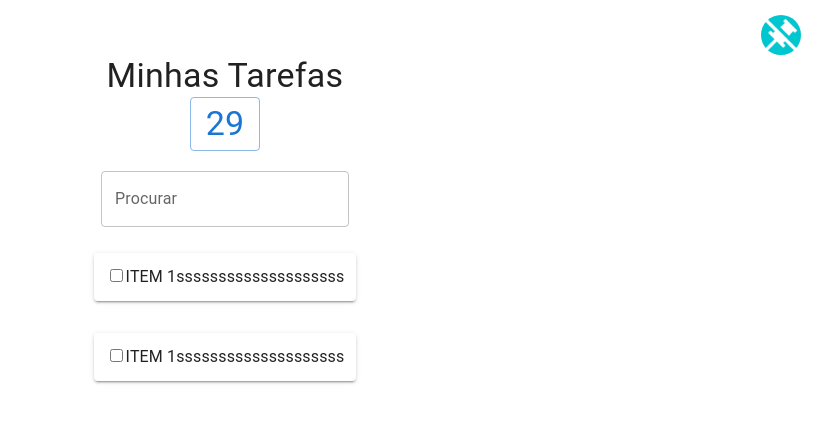
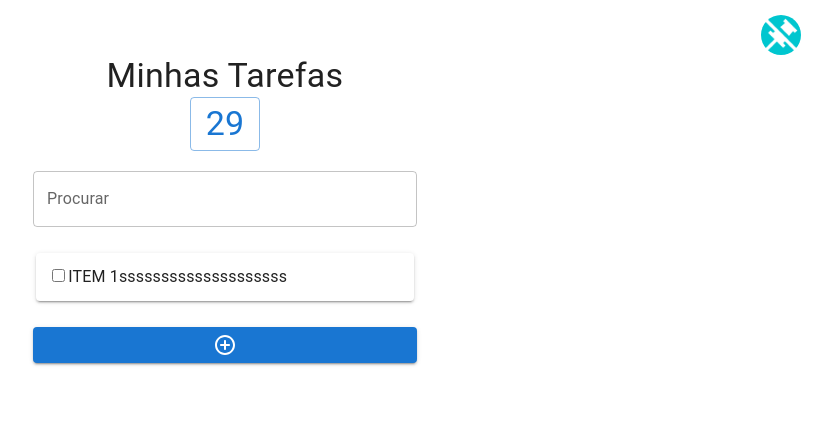
Before and after one commit to andrezitojava2017/tasks, a React (Create React App) app: page /tarefas in a window 1280 px wide. Shown: the top 422 px of the page, without its empty margins (415-1247 px from the left). Built offline with nearby package versions, Linux system fonts and the light colour scheme.

Commit message:
alter align items of page tarefas.js and create button of insert

```diff
--- a/src/features/listaTarefas/tarefas.js
+++ b/src/features/listaTarefas/tarefas.js
@@ -1,11 +1,13 @@
 import {
   Button,
   Container,
+  FormControl,
   Grid,
   Paper,
   TextField,
   Typography,
 } from "@mui/material";
+import AddCircleOutlineRoundedIcon from "@mui/icons-material/AddCircleOutlineRounded";
 import { useEffect, useState } from "react";
 import Header from "../../components/header";
 import ItemTarefa from "../../components/itemTarefa";
@@ -39,7 +41,7 @@ const Tarefas = () => {
         justifyContent="center"
         alignItems="center"
       >
-        <Grid item xs={6}>
+        <Grid item xs="6">
           <Button variant="outlined" onClick={diaAtual}>
             <Typography variant="h4">{data}</Typography>
           </Button>
@@ -47,30 +49,30 @@ const Tarefas = () => {
       </Grid>
       <Grid
         container
-        direction="column"
         justifyContent="center"
-        alignItems="center"
       >
-        <Grid item xs={10} sx={{ marginTop: "20px" }}>
-          <TextField id="outlined-search" label="Procurar" type="search" />
+        <Grid item xs="4" sx={{ marginTop: "20px" }}>
+          <FormControl fullWidth>
+            <TextField id="outlined-search" label="Procurar" type="search" />
+          </FormControl>
         </Grid>
       </Grid>
       <Grid
         container
-        direction="column"
         justifyContent="center"
-        alignItems="center"
         sx={{ padding: "10px" }}
       >
-        <Grid item xs={10}>
+        <Grid item xs="4">
           <Paper elevation="2">
             <ItemTarefa />
           </Paper>
         </Grid>
-        <Grid item xs={10}>
-          <Paper elevation="2" >
-            <ItemTarefa />
-          </Paper>
+      </Grid>
+      <Grid container justifyContent="center">
+        <Grid item xs="4">
+          <Button variant="contained" fullWidth>
+            <AddCircleOutlineRoundedIcon />
+          </Button>
         </Grid>
       </Grid>
     </Container>
```
